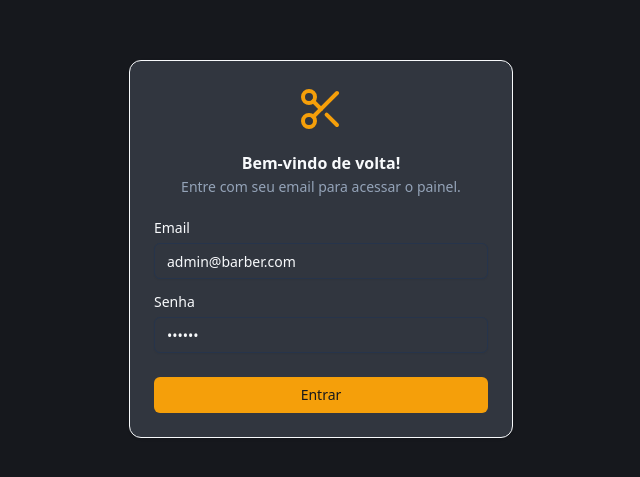
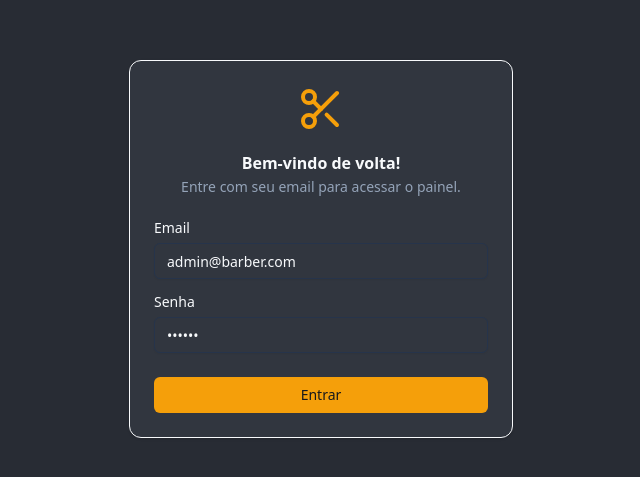
Before and after one commit to sounobre/clinicapp, a React (Vite) app: page / in a window 1280 px wide. Shown: the part 151-628 px from the top of the page, without its empty margins (319-959 px from the left). Built offline with nearby package versions, Linux system fonts and the light colour scheme.

Commit message:
Ajuste na cor do sidebar e na cor das linhas de separacao das tabelas

```diff
--- a/src/App.css
+++ /dev/null
@@ -1,35 +0,0 @@
-@import "tailwindcss";
-
-/* AQUI ESTÁ A CORREÇÃO FINAL:
-  Usamos a diretiva `@layer base` para injetar as nossas variáveis de CSS.
-  Isto garante que o Tailwind "conheça" estas variáveis antes de gerar as
-  classes de utilitário (como `bg-background`, `text-primary`, etc.).
-
-  Ao definir as variáveis no seletor `:root`, garantimos que elas
-  sejam aplicadas globalmente como o tema padrão da aplicação.
-*/
-@layer base {
-  :root {
-    --background: 220 13% 18%;
-    --foreground: 210 40% 98%;
-    --sidebar: 220 14% 10%;
-    --card: 220 13% 22%;
-    --card-foreground: 210 40% 98%;
-    --popover: 220 14% 10%;
-    --popover-foreground: 210 40% 98%;
-    --primary: 38 92% 50%;
-    --primary-foreground: 220 14% 10%;
-    --secondary: 217 33% 17%;
-    --secondary-foreground: 210 40% 98%;
-    --muted: 217 33% 17%;
-    --muted-foreground: 215 20% 65%;
-    --accent: 217 33% 22%;
-    --accent-foreground: 210 40% 98%;
-    --destructive: 0 72% 51%;
-    --destructive-foreground: 210 40% 98%;
-    --border: 217 33% 27%;
-    --input: 217 33% 22%;
-    --ring: 38 92% 50%;
-    --radius: 0.75rem;
-  }
-}
--- a/src/App.tsx
+++ b/src/App.tsx
@@ -184,7 +184,7 @@ export default function App() {
   const themeStyles = `
     .theme-barbershop {
         --background: 220 13% 18%; --foreground: 210 40% 98%;
-        --sidebar: 220 14% 10%; --card: 220 13% 22%;
+        --sidebar: 220 13% 18%; --card: 220 13% 22%;
         --card-foreground: 210 40% 98%; --popover: 220 14% 10%;
         --popover-foreground: 210 40% 98%; --primary: 38 92% 50%;
         --primary-foreground: 220 14% 10%; --secondary: 217 33% 17%;
--- a/src/components/shared/Header.tsx
+++ b/src/components/shared/Header.tsx
@@ -32,7 +32,7 @@ export function Header({ setIsSidebarOpen, setActiveView, currentUserRole, curre
             <Button variant="secondary" size="sm" className="ml-auto h-7" onClick={() => setCurrentViewRole('Admin')}>Voltar à Visão de Admin</Button>
         </div>
     )}
-    <header className="sticky top-0 z-20 flex h-16 items-center gap-4 border-b border-border/50 bg-background/95 backdrop-blur-sm px-4 md:px-6">
+    <header className="sticky top-0 z-20 flex h-16 items-center gap-4 border-b border-border bg-background/95 backdrop-blur-sm px-4 md:px-6">
         <Button variant="ghost" size="icon" className="sm:hidden" onClick={() => setIsSidebarOpen(true)}> <Menu className="h-5 w-5" /> <span className="sr-only">Abrir Menu</span> </Button>
       <div className="relative ml-auto flex-1 md:grow-0">
         <Search className="absolute left-2.5 top-3 h-4 w-4 text-muted-foreground" />
--- a/src/components/shared/Sidebar.tsx
+++ b/src/components/shared/Sidebar.tsx
@@ -30,8 +30,8 @@ export function Sidebar({ isSidebarOpen, setIsSidebarOpen, activeView, setActive
   };
 
   return (
-    <aside className={cn( "fixed inset-y-0 left-0 z-40 flex flex-col border-r border-border/50 bg-sidebar transition-transform duration-300", isSidebarOpen ? "w-64 translate-x-0" : "w-64 -translate-x-full sm:w-20 sm:translate-x-0" )}>
-      <div className="flex h-16 shrink-0 items-center justify-between border-b border-border/50 px-4 sm:justify-center">
+    <aside className={cn( "fixed inset-y-0 left-0 z-40 flex flex-col border-r border-border bg-sidebar transition-transform duration-300", isSidebarOpen ? "w-64 translate-x-0" : "w-64 -translate-x-full sm:w-20 sm:translate-x-0" )}>
+      <div className="flex h-16 shrink-0 items-center justify-between border-b border-border px-4 sm:justify-center">
         <a href="#" className="flex items-center gap-2 font-semibold text-primary-foreground sm:hidden" onClick={() => handleNavClick('dashboard')}>
             <Scissors className="h-7 w-7 text-primary" /> <span className="text-lg">Barber</span>
         </a>
--- a/src/features/admin/AdminView.tsx
+++ b/src/features/admin/AdminView.tsx
@@ -26,7 +26,7 @@ export function AdminView({users, onEdit, onDelete, setActiveView, setCurrentVie
                 </CardContent>
             </Card>
             <Card>
-                <CardHeader className="border-b border-border/50">
+                <CardHeader className="border-b border-border">
                     <div className="flex flex-col items-start gap-4 sm:flex-row sm:items-center sm:justify-between">
                         <div><CardTitle>Gerenciamento de Usuários</CardTitle> <CardDescription>Adicione, edite ou remova
                             usuários do sistema.</CardDescription></div>
--- a/src/features/clients/components/ClientList.tsx
+++ b/src/features/clients/components/ClientList.tsx
@@ -9,7 +9,7 @@ interface ClientListProps { clients: Client[]; onEdit: (client: Client) => void;
 export function ClientList({ clients, onEdit, onDelete, setActiveView }: ClientListProps) {
     return (
     <Card>
-        <CardHeader className="border-b border-border/50">
+        <CardHeader className="border-b border-border">
             <div className="flex flex-col items-start gap-4 sm:flex-row sm:items-center sm:justify-between">
                 <div>
                     <CardTitle>Lista de Clientes</CardTitle>
--- a/src/features/pdv/PDVView.tsx
+++ b/src/features/pdv/PDVView.tsx
@@ -45,7 +45,7 @@ export function PDVView({ services, onSaleComplete, cart, setCart }: PDVViewProp
                     <CardContent className="flex-1 space-y-4 overflow-y-auto">
                         {cart.length === 0 ? ( <p className="text-muted-foreground text-center py-10">Carrinho vazio.</p> ) : ( cart.map(item => ( <div key={item.id} className="flex items-center justify-between"> <div> <p className="font-medium">{item.name}</p> <p className="text-sm text-muted-foreground">R$ {item.price}</p> </div> <div className="flex items-center gap-2"> <Button variant="ghost" size="icon" className="h-7 w-7" onClick={() => handleUpdateQuantity(item.id, -1)}><MinusCircle className="h-4 w-4" /></Button> <span>{item.quantity}</span> <Button variant="ghost" size="icon" className="h-7 w-7" onClick={() => handleUpdateQuantity(item.id, 1)}><PlusCircle className="h-4 w-4" /></Button> </div> </div> )) )}
                     </CardContent>
-                    <CardFooter className="flex-col items-stretch space-y-4 border-t border-border/50 pt-6">
+                    <CardFooter className="flex-col items-stretch space-y-4 border-t border-border pt-6">
                         <div className="flex justify-between font-semibold"> <span>Subtotal</span> <span>R$ {total.toFixed(2)}</span> </div>
                         <div className="space-y-2"> <Label>Forma de Pagamento</Label> <Select value={paymentMethod} onChange={(e) => setPaymentMethod(e.target.value)}> <option className="bg-card text-foreground">Dinheiro</option> <option className="bg-card text-foreground">Cartão de Crédito</option> <option className="bg-card text-foreground">PIX</option> </Select> </div>
                         <Button onClick={handleFinalizeSale} disabled={cart.length === 0}>Finalizar Venda</Button>
--- a/src/features/services/components/ServiceList.tsx
+++ b/src/features/services/components/ServiceList.tsx
@@ -9,7 +9,7 @@ interface ServiceListProps { services: Service[]; onEdit: (service: Service) =>
 export function ServiceList({ services, onEdit, onDelete, setActiveView }: ServiceListProps) {
     return (
     <Card>
-        <CardHeader className="border-b border-border/50">
+        <CardHeader className="border-b border-border">
             <div className="flex flex-col items-start gap-4 sm:flex-row sm:items-center sm:justify-between">
                 <div> <CardTitle>Lista de Serviços</CardTitle> <CardDescription>Gerencie os serviços oferecidos.</CardDescription> </div>
                 <Button onClick={() => setActiveView('serviceForm')}> <PlusCircle className="mr-2 h-4 w-4" /> Novo Serviço </Button>
--- a/src/index.css
+++ b/src/index.css
@@ -9,7 +9,7 @@
   :root {
     --background: 220 13% 18%;
     --foreground: 210 40% 98%;
-    --sidebar: 220 14% 10%;
+    --sidebar: 220 13% 18%;
     --card: 220 13% 22%;
     --card-foreground: 210 40% 98%;
     --popover: 220 14% 10%;
```
Also changed, not shown: src/features/agenda/AgendaView.tsx (+20 -22 lines), tailwind.config.js (added).
